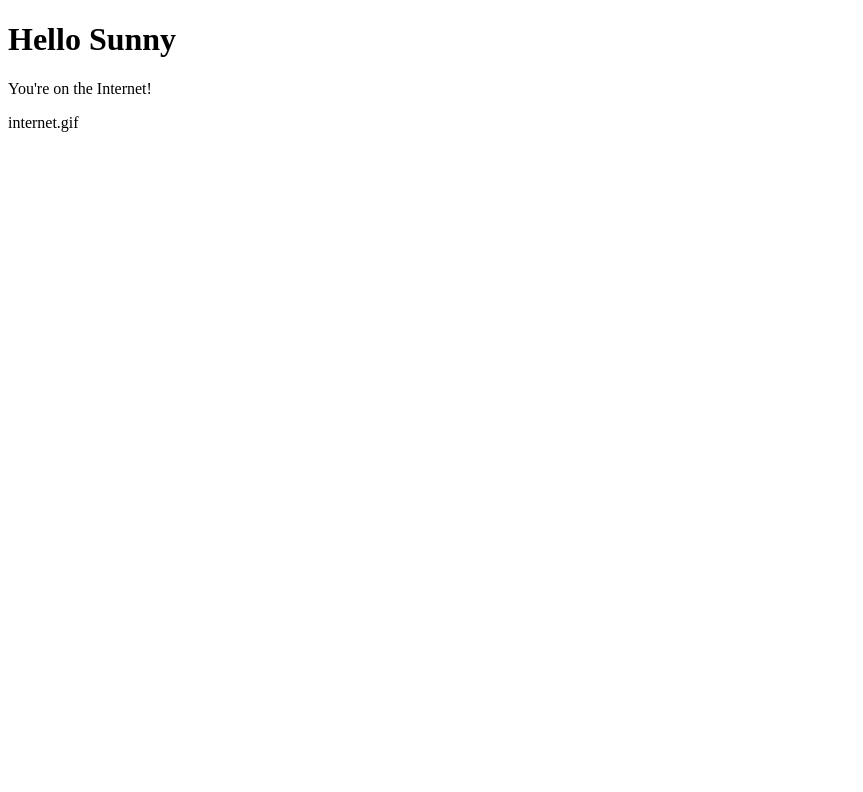
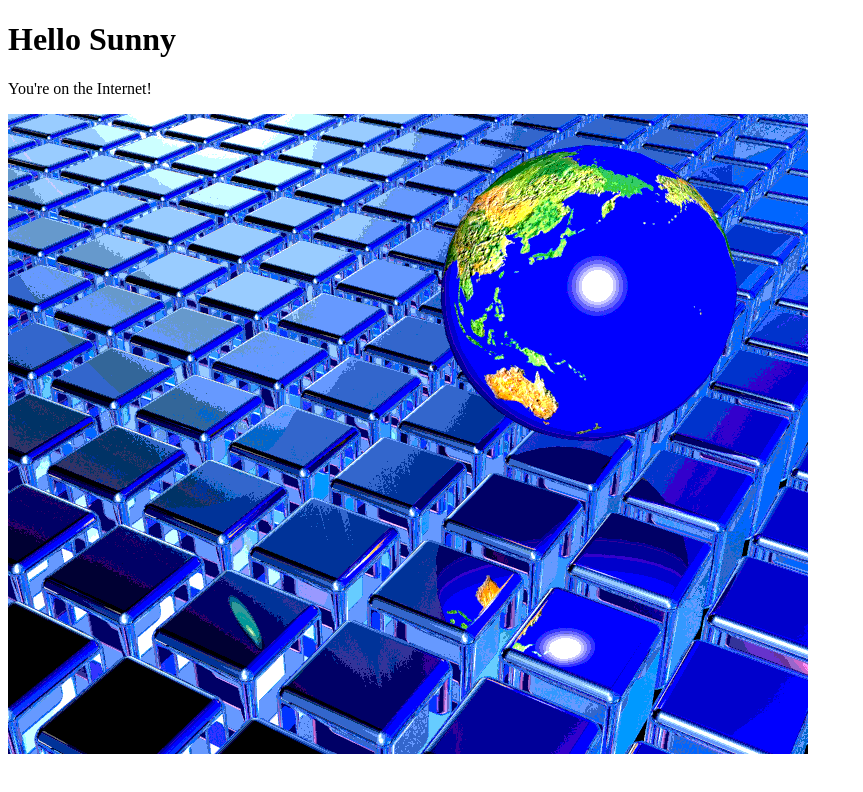
Before and after one commit to torridgristle/torridgristle.github.io, a plain HTML site: page index.html in a window 1280 px wide. Shown: the whole page, without its empty margins (0-863 px from the left). Drawn offline with Linux system fonts and the light colour scheme.

Commit message:
Update index.html

```diff
--- a/index.html
+++ b/index.html
@@ -3,6 +3,6 @@
 <body>
 <h1>Hello Sunny</h1>
 <p>You're on the Internet!</p>
-<img>internet.gif</img>
+<img src="internet.gif">
 </body>
 </html>
```
